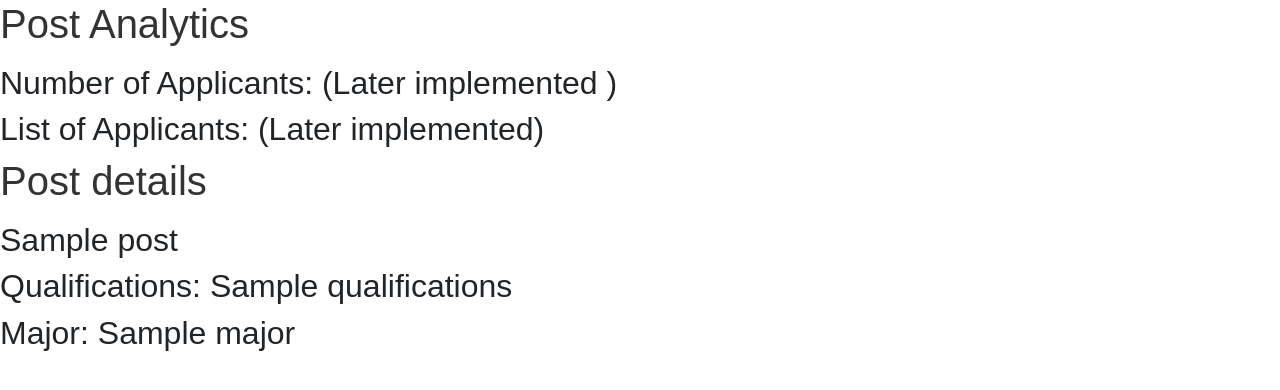
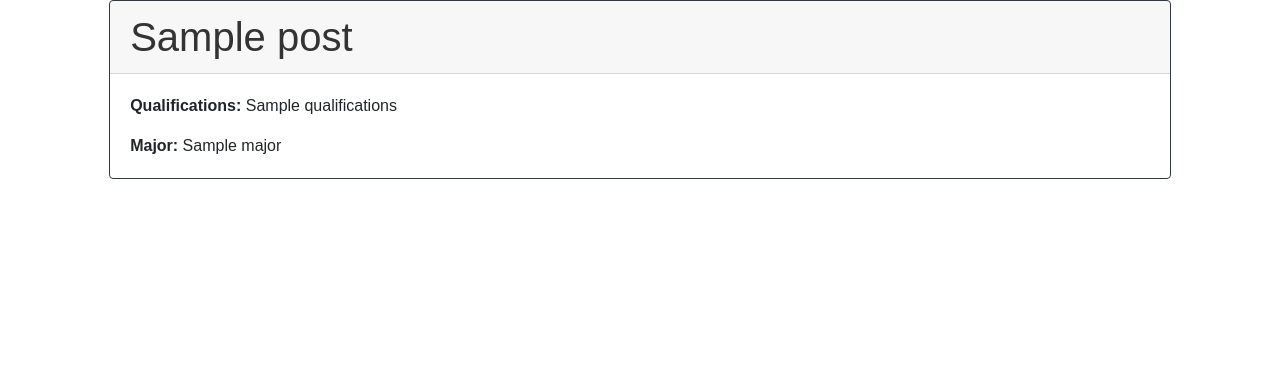
Before and after one commit to WSU-CptS-322-Fall-2023/termproject-teamgit, a Python web app: template app/View/templates/pdetails.html in a window 1280 px wide. Shown: the part 120-510 px from the top of the page. Run offline with Jinja, Linux system fonts and the light colour scheme; the template is opened without the code that fills it: most values are stand-ins (such as "Sample title", 1, 10 or a date in 2020); some libraries are stand-ins or nearby versions.

Commit message:
Front end for details temp for student

```diff
--- a/app/View/templates/pdetails.html
+++ b/app/View/templates/pdetails.html
@@ -1,12 +1,35 @@
 {% extends "fbase.html" %}
 {% block content %}
+<link rel="stylesheet" type="text/css" href="{{ url_for('static', filename='css/main.css') }}">
+<link rel="stylesheet" href="https://stackpath.bootstrapcdn.com/bootstrap/4.3.1/css/bootstrap.min.css" integrity="sha384-ggOyR0iXCbMQv3Xipma34MD+dH/1fQ784/j6cY/iJTQUOhcWr7x9JvoRxT2MZw1T" crossorigin="anonymous">
 
-<h1> Post Analytics </h1>
-<h2> Number of Applicants: (Later implemented ) </h2>
-<h2> List of Applicants: (Later implemented) </h2>
+    <div class="row justify-content-center">
+        <div class="col-md-10">
+            <div class="card border-dark">
+                <div class="card-header">
+                    <h1 class="mb-0">{{ post.title }}</h1>
+                </div>
+                <div class="card-body">
+                    <p class="card-text">
+                        <strong>Qualifications:</strong> {{ post.Qualifications }}
+                    </p>
+                    <p class="card-text">
+                        <strong>Major:</strong> {{ post.Major }}
+                    </p>
+                    {% if current_user.user_type=="Faculty" %}
+                        <h1>
+                            Students:
+                        </h1>
+                    {% for Applicant in post.applications %}
+                            <p href="{}">
+                                {{Applicant.firstname}} {{Applicant.lastname}}
 
-<h1> Post details </h1>
-<h2> {{post.title}}  </h2>
-<h2>  Qualifications: {{post.Qualifications}} </h2>
-<h2>  Major: {{post.Major}} </h2>
+                            </p>
+
+                        {% endfor %}
+                    {% endif %}
+                </div>
+            </div>
+        </div>
+    </div>
 {% endblock %}
```
Also changed, not shown: app/View/static/css/main.css (line endings or trailing spaces).
